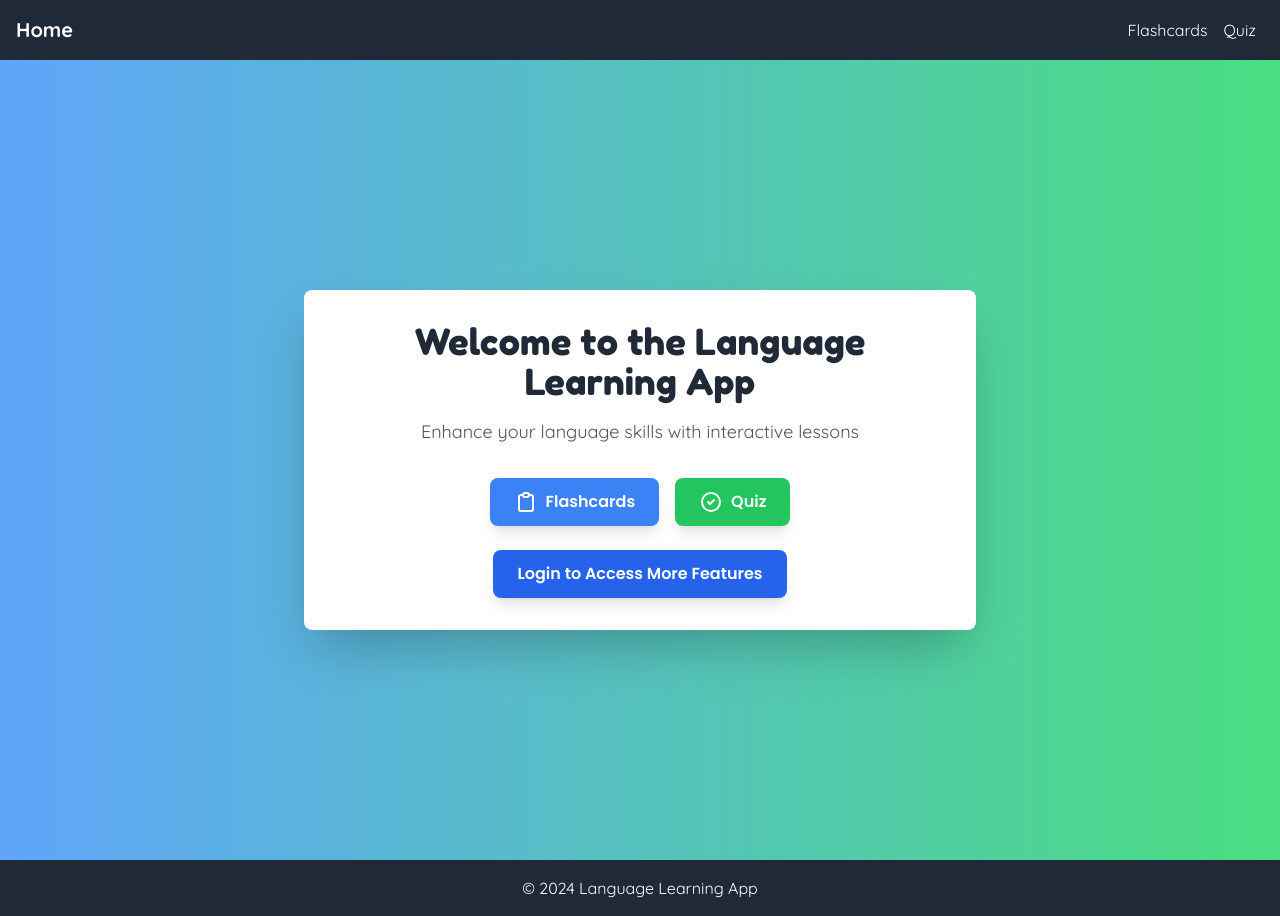
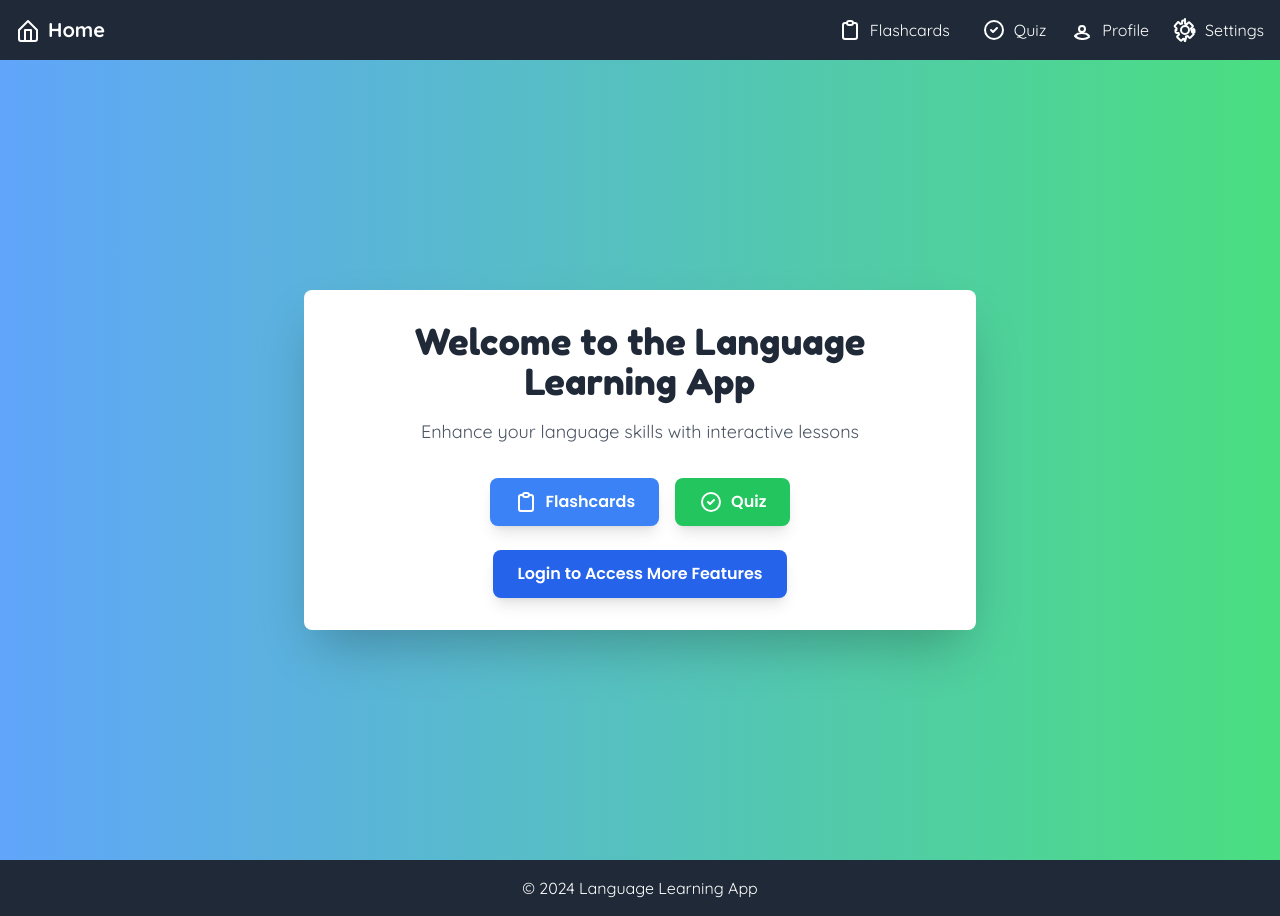
Before and after one commit to Bappa-Kamba/learn_and_app, a React (Create React App) app in the folder frontend/: page / in a window 1280 px wide. Built offline with nearby package versions, Linux system fonts and the light colour scheme.

Commit message:
feat: Improve accessibility and user experience in QuizModal component, ProgressBar component and improved NavBar's UI

```diff
--- a/frontend/src/components/NavBar/NavBar.jsx
+++ b/frontend/src/components/NavBar/NavBar.jsx
@@ -1,14 +1,65 @@
 import React from 'react';
-import { Link } from 'react-router-dom';
+import { NavLink } from 'react-router-dom';
 
 const NavBar = () => {
   return (
     <nav className="bg-gray-800 text-white p-4">
-      <div className="container mx-auto flex justify-between items-center">
-        <Link to="/" className="text-xl font-bold">Home</Link>
-        <div>
-          <Link to="/flashcards" className="mx-2 hover:underline">Flashcards</Link>
-          <Link to="/quiz" className="mx-2 hover:underline">Quiz</Link>
+      <div className="container mx-auto flex flex-wrap items-center justify-between">
+        <div className="flex items-center space-x-6">
+          <NavLink
+            to="/"
+            className="text-xl font-bold hover:text-blue-500 flex items-center space-x-2"
+          >
+            <svg className="w-6 h-6" fill="none" stroke="currentColor" viewBox="0 0 24 24" xmlns="http://www.w3.org/2000/svg">
+              <path strokeLinecap="round" strokeLinejoin="round" strokeWidth={2} d="M3 12l9-9 9 9v9a2 2 0 01-2 2H5a2 2 0 01-2-2v-9z" />
+              <path strokeLinecap="round" strokeLinejoin="round" strokeWidth={2} d="M9 22V12h6v10" />
+            </svg>
+            <span>Home</span>
+          </NavLink>
+        </div>
+        <div className="flex flex-wrap space-x-4 sm:space-x-6">
+          <NavLink to="/flashcards" className="flex items-center space-x-2 mx-2 hover:text-blue-500 text-sm sm:text-base">
+            <svg className="w-5 h-5 sm:w-6 sm:h-6" fill="none" stroke="currentColor" viewBox="0 0 24 24" xmlns="http://www.w3.org/2000/svg">
+              <path
+                strokeLinecap="round"
+                strokeLinejoin="round"
+                strokeWidth={2}
+                d="M9 5H7a2 2 0 00-2 2v12a2 2 0 002 2h10a2 2 0 002-2V7a2 2 0 00-2-2h-2M9 5a2 2 0 002 2h2a2 2 0 002-2M9 5a2 2 0 012-2h2a2 2 0 012 2" />
+            </svg>
+            <span>Flashcards</span>
+          </NavLink>
+          <NavLink to="/quiz" className="flex items-center space-x-2 mx-2 hover:text-blue-500 text-sm sm:text-base">
+            <svg className="w-5 h-5 sm:w-6 sm:h-6" fill="none" stroke="currentColor" viewBox="0 0 24 24" xmlns="http://www.w3.org/2000/svg">
+              <path strokeLinecap="round" strokeLinejoin="round" strokeWidth={2} d="M9 12l2 2 4-4m6 2a9 9 0 11-18 0 9 9 0 0118 0z" />
+            </svg>
+            <span>Quiz</span>
+          </NavLink>
+          <NavLink to="/profile" className="flex items-center space-x-2 mx-2 hover:text-blue-500 text-sm sm:text-base">
+            <svg className="w-5 h-5 sm:w-6 sm:h-6" fill="none" stroke="currentColor" viewBox="0 0 24 24" xmlns="http://www.w3.org/2000/svg">
+              <path strokeLinecap="round"
+                strokeLinejoin="round"
+                strokeWidth={2}
+                d="M5.121 17.804A9.003 9.003 0 0112 15a9.003 9.003 0 016.879 2.804M15 11a3
+                3 0 11-6 0 3 3 0 016 0zM19.071 19.071A9.955 9.955 0 0112 21a9.955 9.955 0
+                01-7.071-2.929M15 11a3 3 0 11-6 0 3 3 0 016 0z" />
+            </svg>
+            <span>Profile</span>
+          </NavLink>
+          <NavLink to="/settings" className="flex items-center space-x-2 mx-2 hover:text-blue-500 text-sm sm:text-base">
+            <svg className="w-5 h-5 sm:w-6 sm:h-6" fill="none" stroke="currentColor" viewBox="0 0 24 24" xmlns="http://www.w3.org/2000/svg">
+              <path
+               strokeLinecap="round"
+               strokeLinejoin="round"
+               strokeWidth={2}
+               d="M12 1v2m0 18v2m8.49-10.85h-2.11a7.968 7.968 0 00-.4-1.67l1.5-1.5a1 1 0 000-1.41l-2.83-2.83a1 1 0 00-1.41
+               0l-1.5 1.5a7.968 7.968 0 00-1.67-.4V3.51A1 1 0 0012 2.5h-2a1 1 0 00-.9 1.01v2.11a7.968 7.968 0 00-1.67.4l-1.5-1.5a1 1
+               0 00-1.41 0L2.09 7.49a1 1 0 000 1.41l1.5 1.5a7.968 7.968 0 00-.4 1.67H3.51A1 1 0 002.5 12v2a1 1 0 001.01.9h2.11a7.968
+               7.968 0 00.4 1.67l-1.5 1.5a1 1 0 000 1.41l2.83 2.83a1 1 0 001.41 0l1.5-1.5a7.968 7.968 0 001.67.4v2.11A1 1 0
+               0010 21.5h2a1 1 0 00.9-1.01v-2.11a7.968 7.968 0 001.67-.4l1.5 1.5a1 1 0 001.41 0l2.83-2.83a1 1 0 000-1.41l-1.5-1.5a7.968 7.968 0
+               00.4-1.67h2.11A1 1 0 0021.5 14v-2a1 1 0 00-1.01-.9zM12 16a4 4 0 110-8 4 4 0 010 8z" />
+            </svg>
+            <span>Settings</span>
+          </NavLink>
         </div>
       </div>
     </nav>
--- /dev/null
+++ b/frontend/src/components/ProgressBar/ProgressBar.jsx
@@ -0,0 +1,68 @@
+import React from 'react';
+import PropTypes from 'prop-types';
+import { motion } from 'framer-motion';
+
+const ProgressBar = ({ progress, total, context = 'quiz' }) => {
+  if (total === 0) {
+    return (
+      <div className="relative w-24 h-24 mx-auto mb-4">
+        <div className="absolute inset-0 flex items-center justify-center">
+          <span className="text-lg font-bold text-gray-500">0/0</span>
+        </div>
+      </div>
+    );
+  }
+
+  const percentage = (progress / total) * 100;
+  const circumference = 2 * Math.PI * 45; // 45 is the radius of the circle
+  const strokeDashoffset = circumference - (percentage / 100) * circumference;
+  const progressColor = context === 'quiz' ? 'text-green-600' : 'text-blue-600';
+
+
+  return (
+    <div className="relative w-24 h-24 mx-auto mb-4">
+      <svg className="w-full h-full" viewBox="0 0 100 100">
+        {/* Background circle */}
+        <circle
+          className="text-gray-200 stroke-current"
+          strokeWidth="10"
+          cx="50"
+          cy="50"
+          r="45"
+          fill="transparent"
+        />
+        {/* Progress circle */}
+        <motion.circle
+          className={`${progressColor} progress-ring__circle stroke-current`}
+          strokeWidth="10"
+          strokeLinecap="round"
+          cx="50"
+          cy="50"
+          r="45"
+          fill="transparent"
+          initial={{ strokeDashoffset: circumference }}
+          animate={{ strokeDashoffset }}
+          transition={{ duration: 1.5, ease: 'easeInOut' }}
+          style={{
+            strokeDasharray: `${circumference} ${circumference}`,
+            transform: 'rotate(-90deg)',
+            transformOrigin: 'center',
+          }}
+        />
+      </svg>
+      <div className="absolute inset-0 flex items-center justify-center">
+        <span className={`text-lg font-bold ${progressColor}`}>
+          {progress}/{total}
+        </span>
+      </div>
+    </div>
+  );
+};
+
+ProgressBar.propTypes = {
+  progress: PropTypes.number.isRequired,
+  total: PropTypes.number.isRequired,
+  context: PropTypes.oneOf(['quiz', 'flashcard']),
+};
+
+export default ProgressBar;
--- a/frontend/src/components/Utilities/QuizModal.jsx
+++ b/frontend/src/components/Utilities/QuizModal.jsx
@@ -4,15 +4,19 @@ const QuizModal = ({ show, onClose, onConfirm, onCancel }) => {
   if (!show) return null;
 
   return (
-    <div className="fixed inset-0 bg-gray-500 bg-opacity-75 flex items-center justify-center z-50">
-      <div className="bg-white p-6 rounded-lg shadow-xl w-full max-w-md mx-4">
-        <h2 className="text-xl font-semibold text-gray-800 mb-4">
+    <div
+      className="fixed inset-0 bg-gray-500 bg-opacity-75 flex items-center justify-center z-50"
+      aria-labelledby="modal-title"
+      aria-modal="true"
+    >
+      <div className="bg-white p-6 rounded-lg shadow-xl w-full max-w-md mx-4 relative">
+        <h2 id="modal-title" className="text-xl font-semibold text-gray-800 mb-4">
           🎉 Congratulations!
         </h2>
         <p className="text-md text-gray-600 mb-4">
           You've completed all the flashcards. Would you like to take a quiz based on the cards you've mastered?
         </p>
-        <div className="flex justify-center gap-4">
+        <div className="flex justify-center gap-4 mb-4">
           <button
             onClick={onConfirm}
             className="bg-blue-600 text-white px-6 py-3 rounded-lg shadow-lg hover:bg-blue-700 transition-colors duration-200"
@@ -29,6 +33,7 @@ const QuizModal = ({ show, onClose, onConfirm, onCancel }) => {
         <button
           onClick={onClose}
           className="absolute top-2 right-2 text-gray-600 hover:text-gray-800"
+          aria-label="Close modal"
         >
           &times;
         </button>
```
